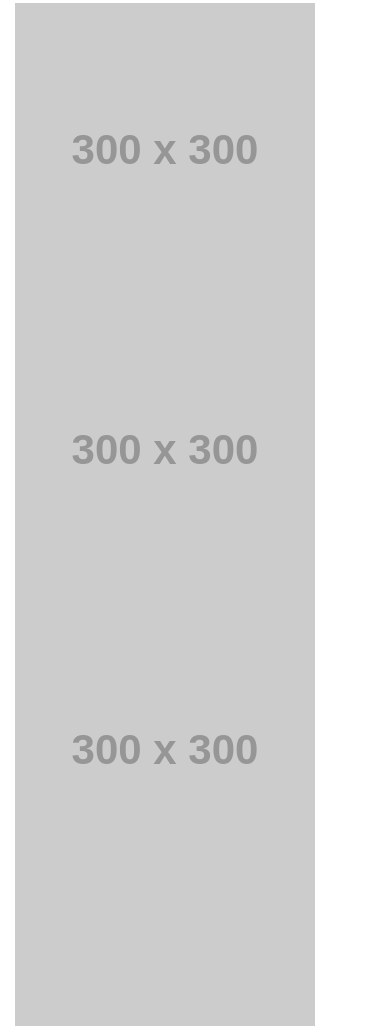
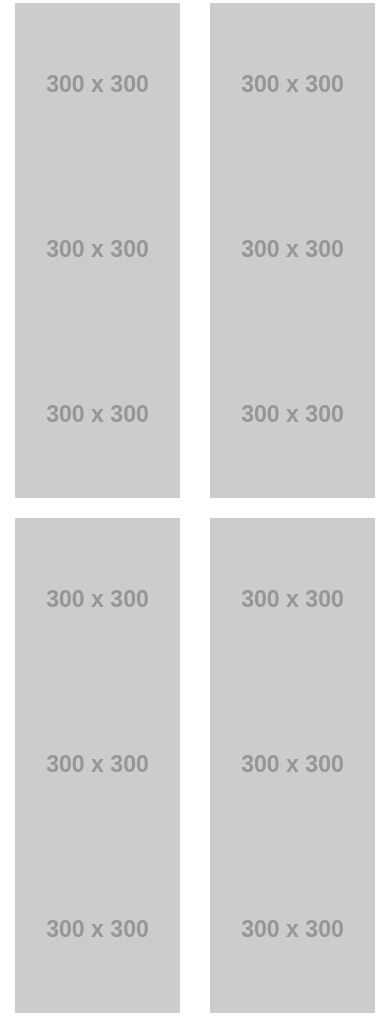
Before and after one commit to pushdev-zz/huiying, a plain HTML site: page home.html in a window 390 px wide. Shown: the part 1738-2764 px from the top of the page. Drawn offline with nearby package versions, Linux system fonts and the light colour scheme; placeholder pictures from the web are drawn by us.

Commit message:
Gallery mobile fix

```diff
--- a/home.html
+++ b/home.html
@@ -144,22 +144,43 @@
             <img class="img-responsive" src="img/galleryj.jpg" alt="">
 
             <div class="row">
-                <div class="col-md-2">
+                <div class="col-md-2 col-xs-6">
                     <img class="img-responsive" src="http://placehold.it/300x300" alt="">
                 </div>
-                <div class="col-md-2">
+                <div class="col-md-2 col-xs-6">
                     <img class="img-responsive" src="http://placehold.it/300x300" alt="">
                 </div>
-                <div class="col-md-2">
+                <div class="col-md-2 col-xs-6">
                     <img class="img-responsive" src="http://placehold.it/300x300" alt="">
                 </div>
-                <div class="col-md-2">
+                <div class="col-md-2 col-xs-6">
                     <img class="img-responsive" src="http://placehold.it/300x300" alt="">
                 </div>
-                <div class="col-md-2">
+                <div class="col-md-2 col-xs-6">
                     <img class="img-responsive" src="http://placehold.it/300x300" alt="">
                 </div>
-                <div class="col-md-2">
+                <div class="col-md-2 col-xs-6">
+                    <img class="img-responsive" src="http://placehold.it/300x300" alt="">
+                </div>
+            </div>
+            <br>
+            <div class="row">
+                <div class="col-md-2 col-xs-6">
+                    <img class="img-responsive" src="http://placehold.it/300x300" alt="">
+                </div>
+                <div class="col-md-2 col-xs-6">
+                    <img class="img-responsive" src="http://placehold.it/300x300" alt="">
+                </div>
+                <div class="col-md-2 col-xs-6">
+                    <img class="img-responsive" src="http://placehold.it/300x300" alt="">
+                </div>
+                <div class="col-md-2 col-xs-6">
+                    <img class="img-responsive" src="http://placehold.it/300x300" alt="">
+                </div>
+                <div class="col-md-2 col-xs-6">
+                    <img class="img-responsive" src="http://placehold.it/300x300" alt="">
+                </div>
+                <div class="col-md-2 col-xs-6">
                     <img class="img-responsive" src="http://placehold.it/300x300" alt="">
                 </div>
             </div>
```
